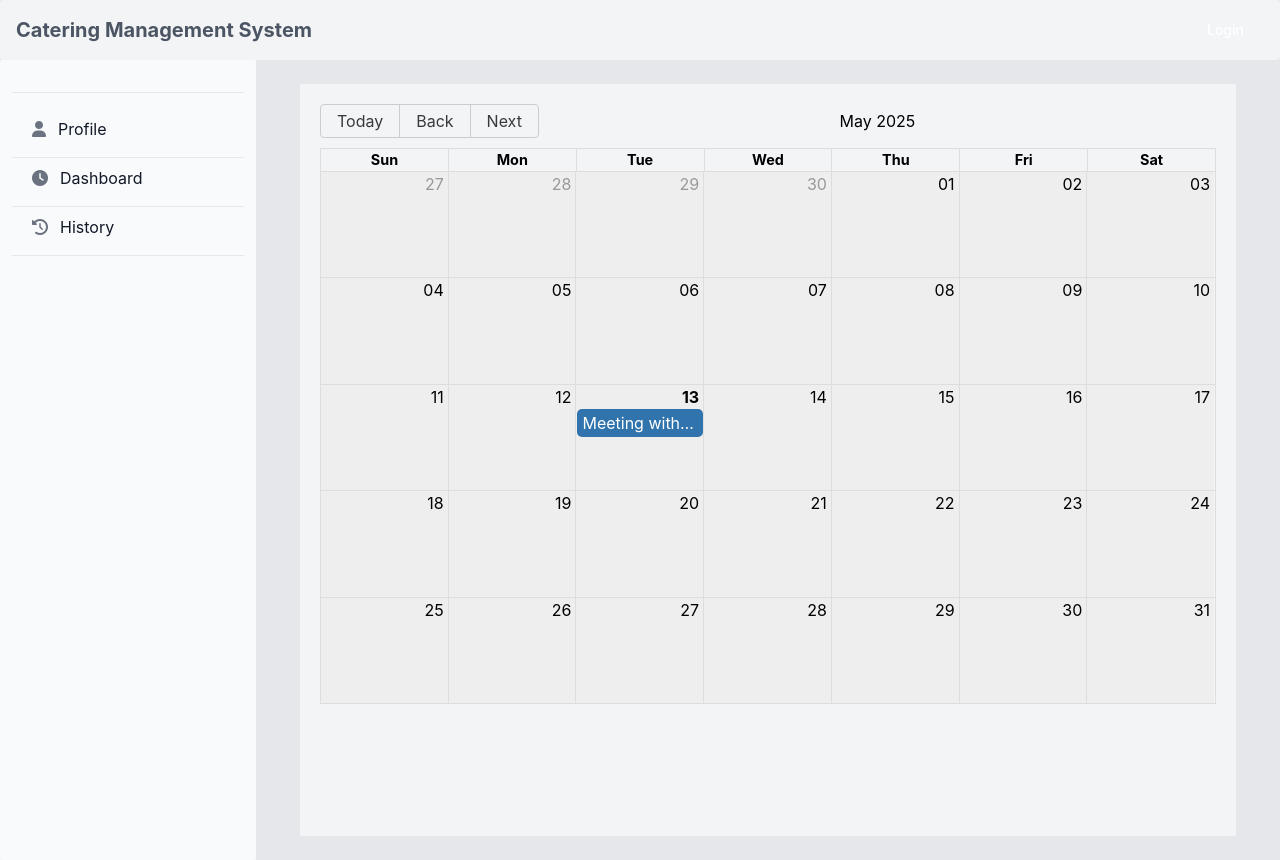
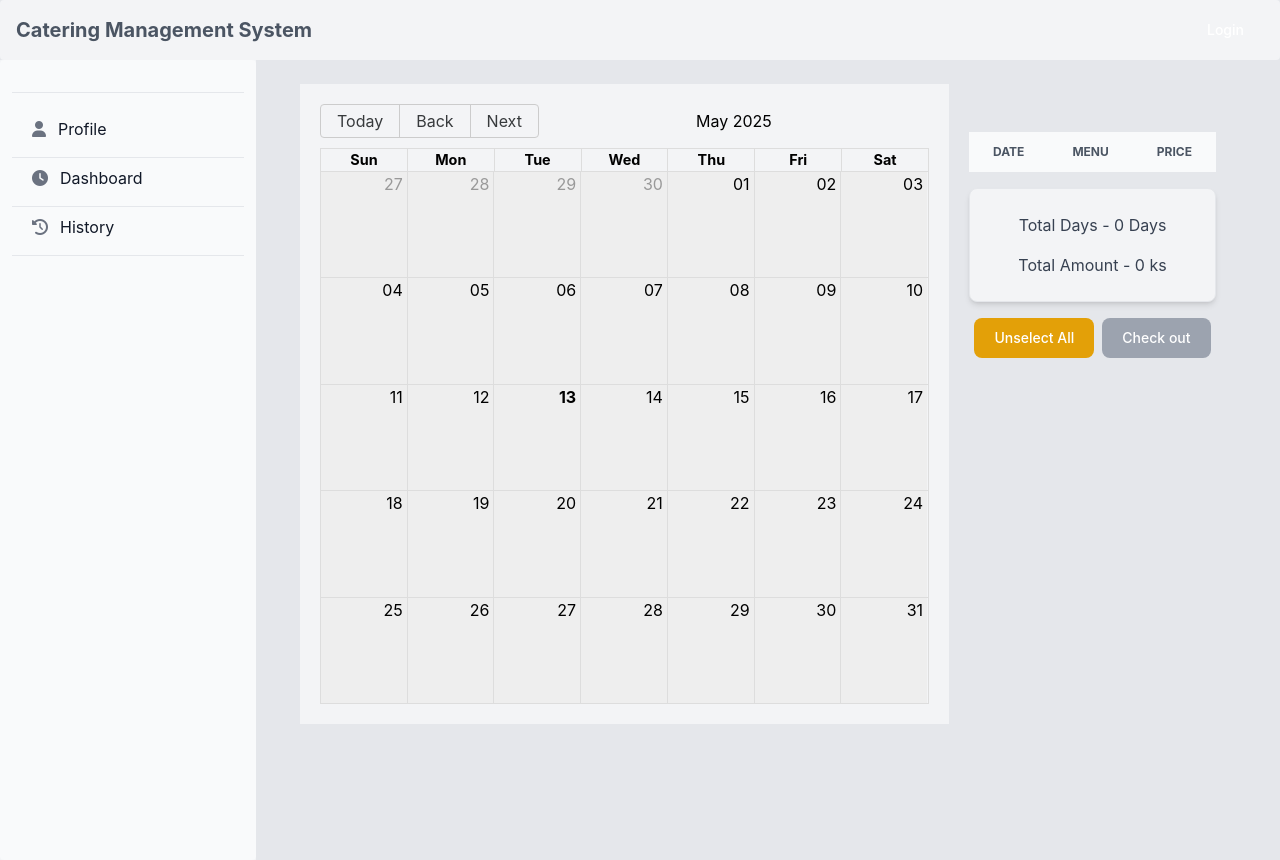
Before and after one commit to nyeinhsuthwe/catering, a React (Vite) app: page / in a window 1280 px wide. Built offline with nearby package versions, Linux system fonts and the light colour scheme.

Commit message:
employee update

```diff
--- a/package.json
+++ b/package.json
@@ -12,6 +12,7 @@
   },
   "dependencies": {
     "@tailwindcss/vite": "^4.1.6",
+    "@tanstack/react-query": "^5.76.1",
     "axios": "^1.9.0",
     "class-variance-authority": "^0.7.1",
     "date-fns": "^4.1.0",
@@ -22,7 +23,8 @@
     "react-big-calendar": "^1.18.0",
     "react-dom": "^19.1.0",
     "react-router-dom": "^7.6.0",
-    "tailwind-variants": "^1.0.0"
+    "tailwind-variants": "^1.0.0",
+    "zustand": "^5.0.4"
   },
   "devDependencies": {
     "@eslint/js": "^9.25.0",
--- a/src/Pages/Employee/Calendar/MyCalendar.jsx
+++ b/src/Pages/Employee/Calendar/MyCalendar.jsx
@@ -3,6 +3,8 @@ import { Calendar, dateFnsLocalizer, Views } from "react-big-calendar";
 import "react-big-calendar/lib/css/react-big-calendar.css";
 import { format, parse, startOfWeek, getDay } from "date-fns";
 import enUS from "date-fns/locale/en-US";
+import { useSelectedDatesStore } from "../../../store/dateStore";
+import History from '../History'
 
 const locales = {
   "en-US": enUS,
@@ -18,23 +20,44 @@ const localizer = dateFnsLocalizer({
 
 const events = [
   {
-    title: "Meeting with Team",
-    start: new Date(),
-    end: new Date(),
-    allDay: true,
+    id: 1,
+    title: "Food",
+    start: new Date(2025, 5, 20, 10, 0),
+    end: new Date(2025, 5, 20, 11, 0),
+    menu: "Chicken",
+    price: 100,
+  },
+  {
+    id: 2,
+    title: "Beverages",
+    start: new Date(2025, 5, 21, 12, 0),
+    end: new Date(2025, 5, 21, 13, 0),
+    menu: "Juice",
+    price: 50,
   },
 ];
+
 const MyCalendar = () => {
   const [currentDate, setCurrentDate] = useState(new Date());
   const [currentView, setCurrentView] = useState(Views.MONTH);
+  const { selectedEvents, toggleEvent } = useSelectedDatesStore();
 
-  const currentYear = new Date().getFullYear();
+  const today = new Date();
+  const nextMonth = today.getMonth() + 1;
+  const currentYear = today.getFullYear();
+
+  const isDateSelected = (date) =>
+    selectedEvents.some(
+      (e) => new Date(e.start).toDateString() === date.toDateString()
+    );
+
   const dayPropGetter = (date) => {
-    const isJune = date.getMonth() === 5;
+    const currentMonth = date.getMonth();
+    const isCloseMonth = currentMonth === nextMonth;
     const isCurrentYear = date.getFullYear() === currentYear;
     const isWeekend = [0, 6].includes(date.getDay());
 
-    if (!(isJune && isCurrentYear) || isWeekend) {
+    if (!(isCloseMonth && isCurrentYear) || isWeekend) {
       return {
         style: {
           backgroundColor: "#eee",
@@ -44,26 +67,95 @@ const MyCalendar = () => {
         },
       };
     }
-    return {};
+
+    if (isDateSelected(date)) {
+      return {
+        style: {
+          backgroundColor: "#c6f6d5",
+          cursor: "pointer",
+        },
+      };
+    }
+
+    return {
+      style: {
+        cursor: "pointer",
+      },
+    };
   };
 
+  const eventStyleGetter = (event) => {
+    const isSelected = selectedEvents.some((e) => e.id === event.id);
+
+    let backgroundColor = "#d3d3d3";
+    if (event.title === "Food") backgroundColor = "#f0cd00";
+    else if (event.title === "Beverages") backgroundColor = "#add8e6";
+
+    return {
+      style: {
+        backgroundColor,
+        borderRadius: "5px",
+        border: isSelected ? "2px solid green" : "none",
+        color: "black",
+        padding: "2px 5px",
+      },
+    };
+  };
+
+  const handleSelectSlot = (slotInfo) => {
+    const clickedDate = slotInfo.start;
+    const foundEvent = events.find(
+      (e) => new Date(e.start).toDateString() === clickedDate.toDateString()
+    );
+
+    if (foundEvent) {
+      toggleEvent(foundEvent);
+    } else {
+      toggleEvent({
+        id: Date.now(),
+        title: "Custom",
+        start: clickedDate,
+        end: clickedDate,
+        menu: "Unknown",
+        price: 0,
+      });
+    }
+  };
+
+  const handleSelectEvent = (event) => {
+    toggleEvent(event);
+  };
+
+
+  console.log(selectedEvents)
+
   return (
-    <div className="p-5 bg-gray-100 h-full">
+   <div className="row flex">
+     <div className="col-8 w-full p-5 bg-gray-100 h-full">
+
+
       <Calendar
         localizer={localizer}
-        events={events}
         startAccessor="start"
         endAccessor="end"
         date={currentDate}
         onNavigate={(date) => setCurrentDate(date)}
         view={currentView}
         onView={(view) => setCurrentView(view)}
+        events={events}
         views={["month"]}
-        selectable
+        selectable="ignoreEvents"
+        onSelectSlot={handleSelectSlot}
+        onSelectEvent={handleSelectEvent}
         dayPropGetter={dayPropGetter}
+        eventPropGetter={eventStyleGetter}
         style={{ height: 600 }}
       />
     </div>
+   <div className="col-4">
+      <History/>
+    </div>
+   </div>
   );
 };
 
--- a/src/Pages/Employee/History.jsx
+++ b/src/Pages/Employee/History.jsx
@@ -6,48 +6,68 @@ import {
   TableHeadCell,
   TableRow,
   Card,
+  Button
 } from "flowbite-react";
 import React from "react";
+import { useSelectedDatesStore } from "../../store/dateStore";
 
 const History = () => {
+  const { selectedEvents , unselectEvents } = useSelectedDatesStore();
+
+  const totalAmount = selectedEvents.reduce((sum, ev) => sum + (ev.price || 0), 0);
+
+  const handleCheckout = () => {
+    const result = selectedEvents.map((event) => ({
+      id: event.id,
+      menu: event.menu,
+      price: event.price,
+      date: event.start.toISOString().split("T")[0],
+    }));
+
+    console.log("Checkout data:", result);
+    alert("Checkout data logged in console");
+  };
+
   return (
-    <div className="mt-7 row grid mx-auto w-full  p-5">
-      <Table striped className="col-10">
+   <div>
+     <div className="mt-7 grid gap-4 mx-auto w-full p-5">
+
+        <Table striped>
           <TableHead className="text-gray-600">
+            <TableRow>
               <TableHeadCell>Date</TableHeadCell>
               <TableHeadCell>Menu</TableHeadCell>
               <TableHeadCell>Price</TableHeadCell>
+            </TableRow>
           </TableHead>
-
           <TableBody>
-          <TableRow className="bg-white dark:border-gray-700 dark:bg-gray-800">
-            <TableCell className="whitespace-nowrap  font-medium text-gray-900 dark:text-white">
-              15,5,2025
+            {selectedEvents.map((data, index) => (
+              <TableRow key={index} className="bg-white dark:border-gray-700 dark:bg-gray-800">
+                <TableCell className="whitespace-nowrap font-medium text-gray-900 dark:text-white">
+                  {new Date(data.start).toLocaleDateString()}
                 </TableCell>
-            <TableCell className="">Chicken</TableCell>
-            <TableCell className="">2000Ks</TableCell>
+                <TableCell>{data.menu}</TableCell>
+                <TableCell>{data.price} ks</TableCell>
               </TableRow>
+            ))}
           </TableBody>
         </Table>
-
-      <div className="col-2">
-        <Card  className="max-w-sm  ms-3 bg-gray-100">
-      <h5 className="text-2xl font-bold tracking-tight text-gray-600 dark:text-white">
-        Your Booking List
-      </h5>
+        <Card className="bg-gray-100 text-center">
           <p className="font-normal text-gray-700 dark:text-gray-400">
-        Total Days - 15 Days
+            Total Days - {selectedEvents.length} Days
           </p>
           <p className="font-normal text-gray-700 dark:text-gray-400">
-        Total Amount - 20000ks
-      </p>
-      <p className="font-normal text-gray-700 dark:text-gray-400">
-        Status - Completed
+            Total Amount - {totalAmount} ks
           </p>
         </Card>
+         <div className="flex gap-2 justify-center items-center">
+          <Button color="yellow" onClick={unselectEvents}>Unselect All</Button>
+          <Button className="bg-gray-400 hover:bg-gray-500" onClick={handleCheckout}>Check out</Button>
+         </div>
+      </div>
       </div>
 
-    </div>
+
   );
 };
 
--- a/src/main.jsx
+++ b/src/main.jsx
@@ -2,11 +2,16 @@ import { createRoot } from 'react-dom/client'
 import './style/index.css'
 import App from './App.jsx'
 import { StrictMode } from 'react'
+import { QueryClientProvider, QueryClient } from '@tanstack/react-query'
 
+const queryClient = new QueryClient()
 
 createRoot(document.getElementById('root')).render(
 
-  <StrictMode>
+  <QueryClientProvider client={queryClient}>
+    <StrictMode>
     <App/>
   </StrictMode>
+  </QueryClientProvider>
+
 )
--- a/src/routes/EmployeeDashboard.jsx
+++ b/src/routes/EmployeeDashboard.jsx
@@ -15,10 +15,6 @@ const EmployeeDashboard = [
              {
                 path : '/profile',
                 element: <Profile/>
-            },
-            {
-                path : '/history',
-                element : <History/>
             }
         ]
     }
--- /dev/null
+++ b/src/store/dateStore.js
@@ -0,0 +1,33 @@
+// store/dateStore.js
+import { create } from "zustand";
+import { persist } from "zustand/middleware";
+
+export const useSelectedDatesStore = create(
+  persist(
+    (set) => ({
+      selectedEvents: [],
+      toggleEvent: (event) =>
+        set((state) => {
+          const exists = state.selectedEvents.some(
+            (e) =>
+              new Date(e.start).toDateString() ===
+              new Date(event.start).toDateString()
+          );
+          return {
+            selectedEvents: exists
+              ? state.selectedEvents.filter(
+                  (e) =>
+                    new Date(e.start).toDateString() !==
+                    new Date(event.start).toDateString()
+                )
+              : [...state.selectedEvents, event],
+          };
+        }),
+              unselectEvents: () => set({ selectedEvents: [] }),
+    }),
+    {
+      name: "selected-events-storage",
+      getStorage: () => localStorage,
+    }
+  )
+);
```
Also changed, not shown: 1 other file (tests, documents, lock files or other folders). Lines whose indentation alone changed are shown as unchanged.
